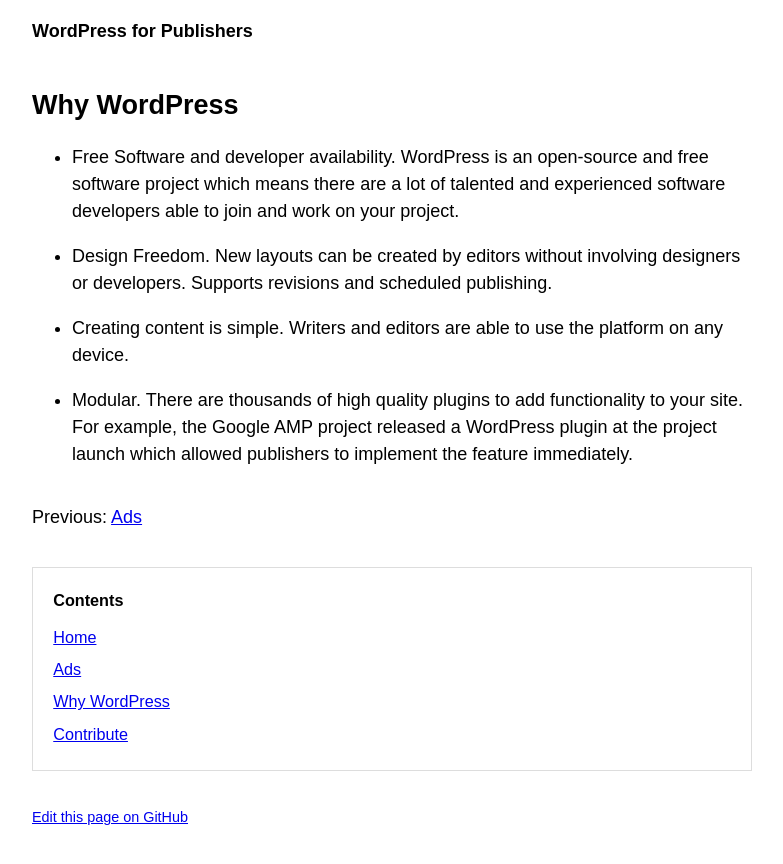
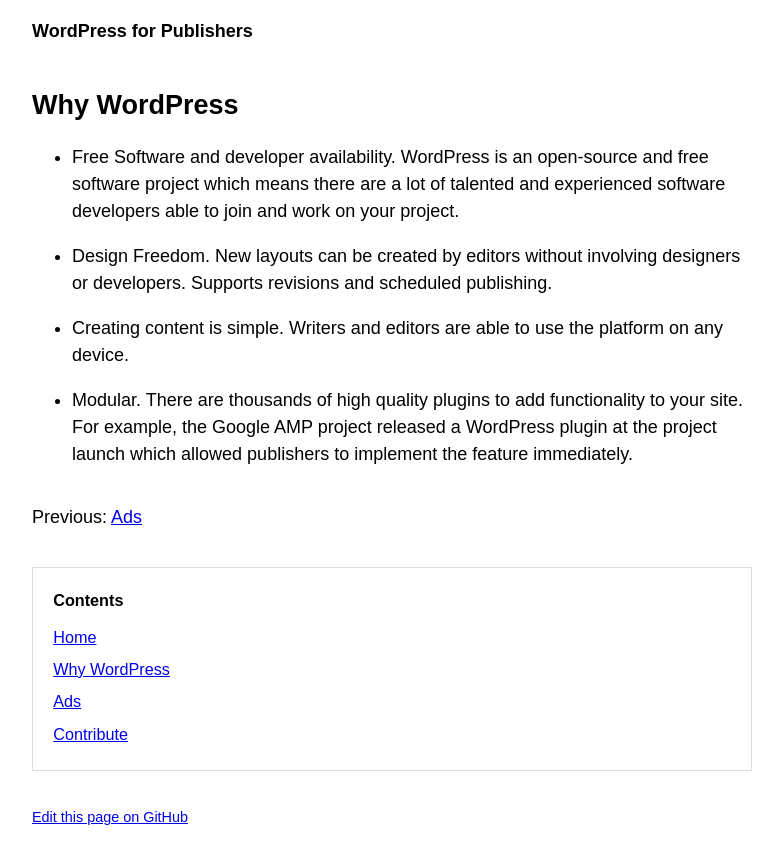
Before and after one commit to kasparsd/wp-for-publishers, a Jekyll site: the page built from docs/_guidebook/why-wordpress.md, in a window 1280 px wide. Shown: the top 864 px of the page, without its empty margins (248-1031 px from the left). Built offline with Jekyll 4.4.1, drawn with Linux system fonts in a browser that asks for light colours.

Commit message:
Sort by weight

```diff
--- a/docs/_config.yml
+++ b/docs/_config.yml
@@ -12,3 +12,4 @@ defaults:
       path: ""
     values:
       layout: "default"
+      weight: 10
--- a/docs/_layouts/default.html
+++ b/docs/_layouts/default.html
@@ -39,8 +39,9 @@
 
 			<ul>
 				<li class="link-home"><a href="{{ site.url }}">Home</a></li>
-				{% for page in site.guidebook %}
-					<li><a href="{{ page.url | absolute_url }}">{{ page.title }}</a></li>
+				{% assign guidebook_pages = site.guidebook | sort: "weight" %}
+				{% for page in guidebook_pages %}
+					<li data-weight="{{ page.weight }}"><a href="{{ page.url | absolute_url }}">{{ page.title }}</a></li>
 				{% endfor %}
 				<li class="link-contribute"><a href="{% link contribute.md %}">Contribute</a></li>
 			</ul>
```
Also changed, not shown: docs/_guidebook/why-wordpress.md (+1 -0 lines).
